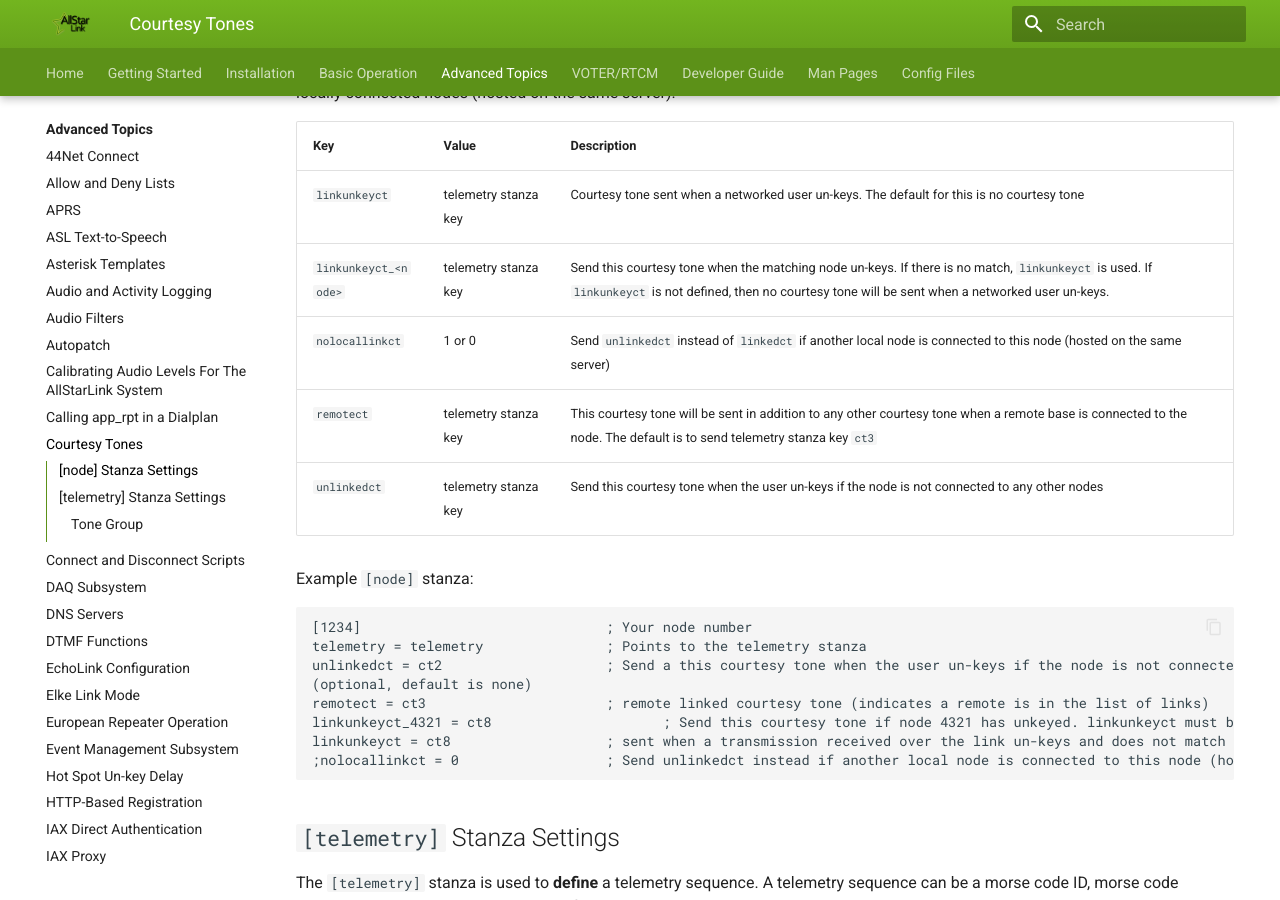
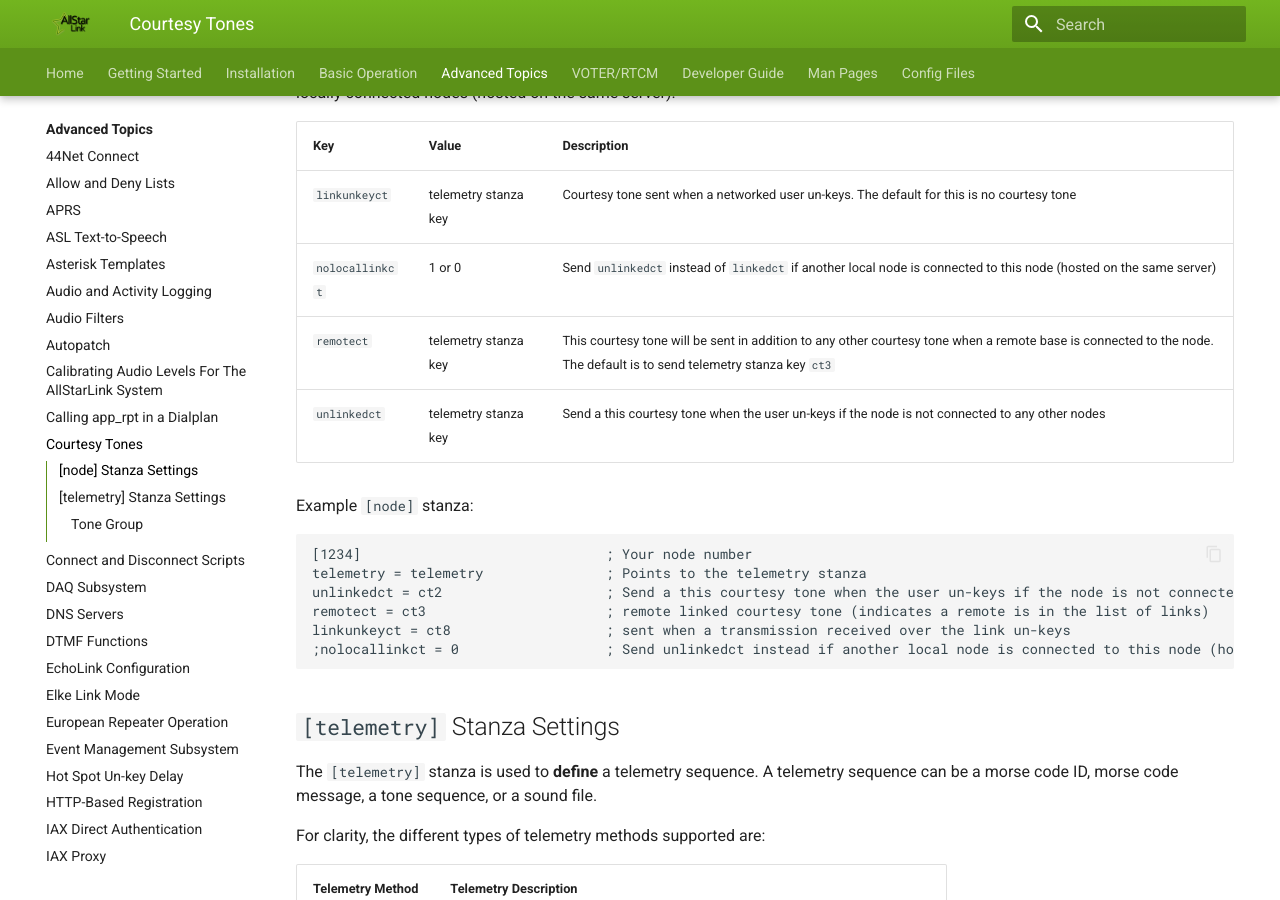
Before and after one commit to AllStarLink/ASL3-Manual, an MkDocs documentation site: the page built from docs/adv-topics/courtesytones.md, in a window 1280 px wide and 900 px high, scrolled down 332 px. Built offline with MkDocs 1.6.1 and Material for MkDocs 9.7.7, drawn with Linux system fonts in a browser that asks for light colours.

Commit message:
Revert "Add `node_<node>` functions (#252)"
This reverts commit 4e69283760c0d8efbdd4eefbda489dfb5a27c665.

````diff
--- a/docs/adv-topics/courtesytones.md
+++ b/docs/adv-topics/courtesytones.md
@@ -9,21 +9,18 @@ The `[node]` stanza keys below define what un-key events you want to send courte
 Key|Value|Description
 ---|-----|-----------
 `linkunkeyct`|telemetry stanza key|Courtesy tone sent when a networked user un-keys. The default for this is no courtesy tone
-`linkunkeyct_<node>`|telemetry stanza key|Send this courtesy tone when the matching node un-keys.  If there is no match, `linkunkeyct` is used.  If `linkunkeyct` is not defined, then no courtesy tone will be sent when a networked user un-keys.
 `nolocallinkct`|1 or 0|Send `unlinkedct` instead of `linkedct` if another local node is connected to this node (hosted on the same server)
 `remotect`|telemetry stanza key|This courtesy tone will be sent in addition to any other courtesy tone when a remote base is connected to the node. The default is to send telemetry stanza key `ct3`
-`unlinkedct`|telemetry stanza key|Send this courtesy tone when the user un-keys if the node is not connected to any other nodes
+`unlinkedct`|telemetry stanza key|Send a this courtesy tone when the user un-keys if the node is not connected to any other nodes
 
 Example `[node]` stanza:
 
 ```
 [1234]                              ; Your node number
 telemetry = telemetry               ; Points to the telemetry stanza
-unlinkedct = ct2                    ; Send a this courtesy tone when the user un-keys if the node is not connected to any other nodes.
-(optional, default is none)
+unlinkedct = ct2                    ; Send a this courtesy tone when the user un-keys if the node is not connected to any other nodes. (optional, default is none)
 remotect = ct3                      ; remote linked courtesy tone (indicates a remote is in the list of links)
-linkunkeyct_4321 = ct8                     ; Send this courtesy tone if node 4321 has unkeyed. linkunkeyct must be defined for this to work.
-linkunkeyct = ct8                   ; sent when a transmission received over the link un-keys and does not match node_<node>
+linkunkeyct = ct8                   ; sent when a transmission received over the link un-keys
 ;nolocallinkct = 0                  ; Send unlinkedct instead if another local node is connected to this node (hosted on the same server).
 ```
 
````
Also changed, not shown: docs/config/rpt_conf.md (+0 -11 lines).
